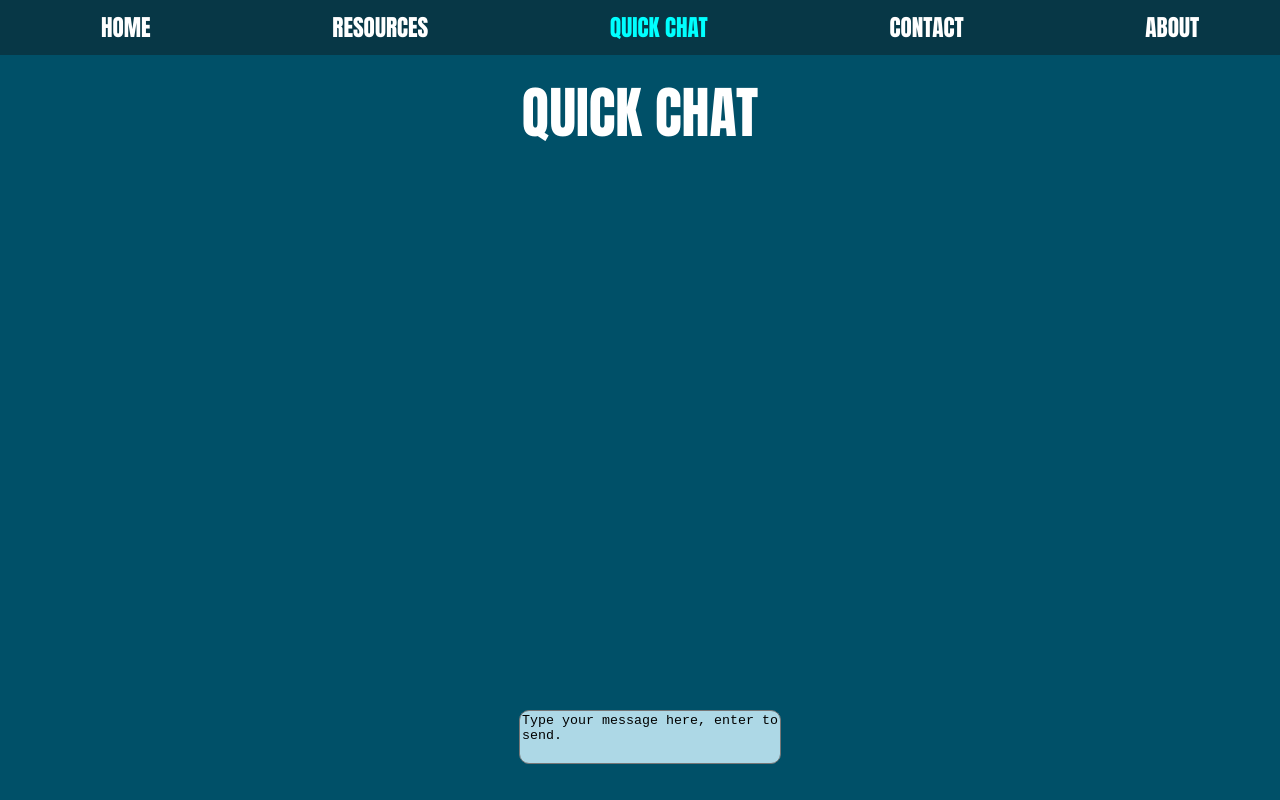
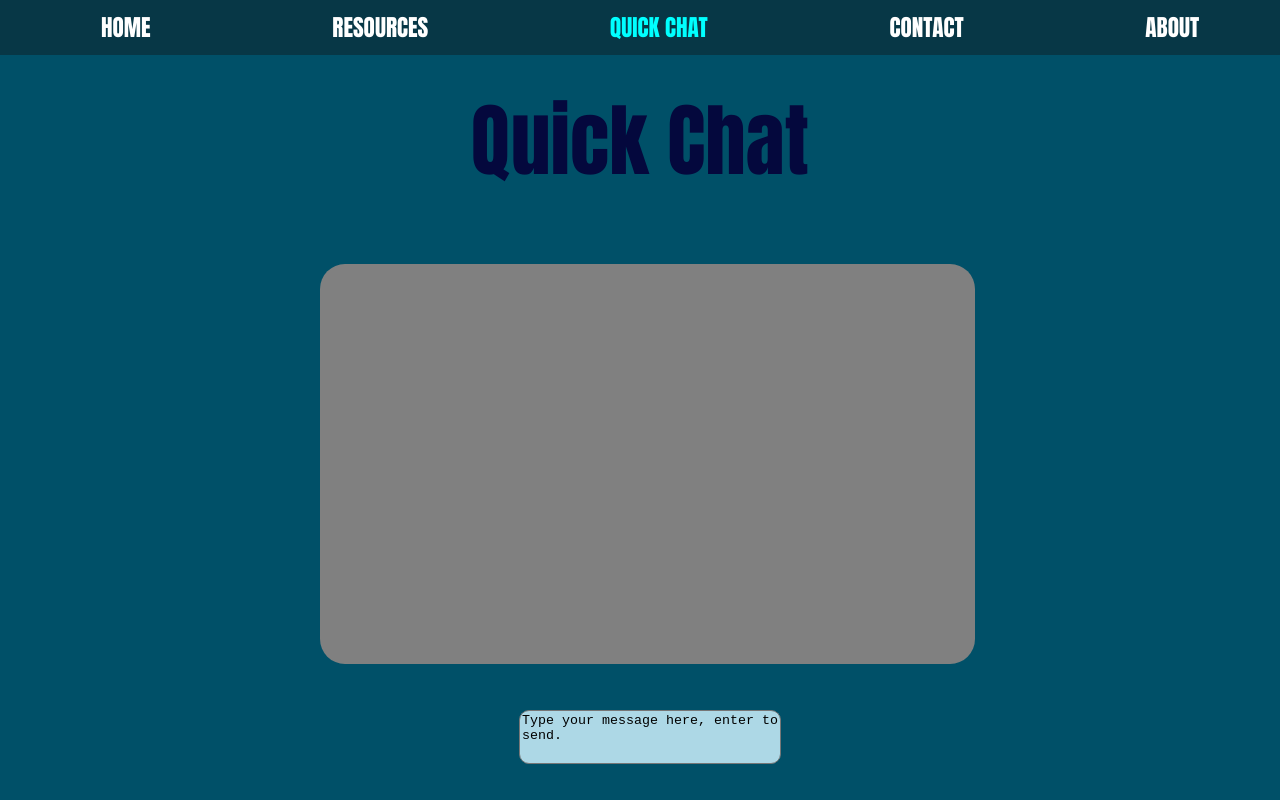
Before and after one commit to Formulaeagle161/Mental-Health-Project, a website built with Vite: page quickchat/index.html in a window 1280 px wide. Both pictures are taken after a click on the button "I'm depressed". Built offline with nearby package versions, Linux system fonts and the light colour scheme; some packages are replaced by stand-ins of ours; no server answers; the database is empty.

Commit message:
quickchat message css quickchat message box and text alignment

```diff
--- a/quickchat/index.html
+++ b/quickchat/index.html
@@ -31,10 +31,11 @@
     <div id="messagediv">
         <textarea id="messagebox" style="resize: none;">Type your message here, enter to send.</textarea>
     </div>
+    <div id="messagelistdiv">
+        <ul id="messageslist">
 
-    <ul id="messageslist">
-
-    </ul>
+        </ul>
+    </div>
 
     <script type="module" src="/quickchat/quickchat.js"></script>
 </body>
--- a/quickchat/quickchat.css
+++ b/quickchat/quickchat.css
@@ -34,12 +34,11 @@ body {
     background-color: #005068;
 }
 h1 {
-    color:white;
-    text-decoration: none;
-    text-transform: uppercase;
+    text-align: center;
     font-family: Impact, Haettenschweiler, 'Arial Narrow Bold', sans-serif;
-    text-align: center;
-    font-size: 56px;
+    color:rgb(4, 8, 61);
+    font-size: 80px;
+    padding: 10px;
 }
 #grid-container {
     display: grid;
@@ -86,3 +85,22 @@ h1 {
     display: inline-block;
 
 }
+#messagelistdiv{
+    position: absolute;
+    display: none;
+    background-color: gray;
+    width:50%;
+    height:50%;
+    left:25%;
+    border-radius: 25px;
+    padding-left: 5px;
+    padding-right: 10px;
+}
+ul {
+    list-style-type: none;
+  }
+.msg{
+    font-size: 24px;
+    font-family: "HelveticaNeue-Light", "Helvetica Neue Light", "Helvetica Neue", Helvetica, Arial, "Lucida Grande", sans-serif;
+
+}
--- a/quickchat/quickchat.js
+++ b/quickchat/quickchat.js
@@ -59,6 +59,8 @@ function counseleeJoinChat(id){
   })
   console.log('joined chat',id)
   document.getElementById('messagediv').style.display = 'block'
+  document.getElementById('messagelistdiv').style.display = 'block'
+
 
   document.getElementById('messagebox').oninput = (e)=>{
     let val = document.getElementById('messagebox').value
@@ -96,7 +98,7 @@ function counseleeChatUpdated(){
 
   for (let message in userCounseleeChat.messages){
     if (message != '0'){
-      document.getElementById('messageslist').innerHTML += `<li>${userCounseleeChat.messages[message]}</li>`
+      document.getElementById('messageslist').innerHTML += `<li style="text-align: ${userCounseleeChat.messages[message].split(':')[0] == 'Counselee' ? 'right' : 'left'};"><p class="msg">${userCounseleeChat.messages[message]}</p></li>`
     }
   }
 }
@@ -161,6 +163,8 @@ function counselorJoinChat(chatKey){
   })
   console.log('joined chat',chatKey)
   document.getElementById('messagediv').style.display = 'block'
+  document.getElementById('messagelistdiv').style.display = 'block'
+
 
   document.getElementById('messagebox').oninput = (e)=>{
     let val = document.getElementById('messagebox').value
@@ -183,7 +187,7 @@ function counselorChatUpdated(){
 
   for (let message in userCounselorChat.messages){
     if (message != '0'){
-      document.getElementById('messageslist').innerHTML += `<li>${userCounselorChat.messages[message]}</li>`
+      document.getElementById('messageslist').innerHTML += `<li style="text-align: ${userCounselorChat.messages[message].split(':')[0] == 'Counselor' ? 'right' : 'left'};"><p class="msg">${userCounselorChat.messages[message]}</p></li>`
     }
   }
 }
```
